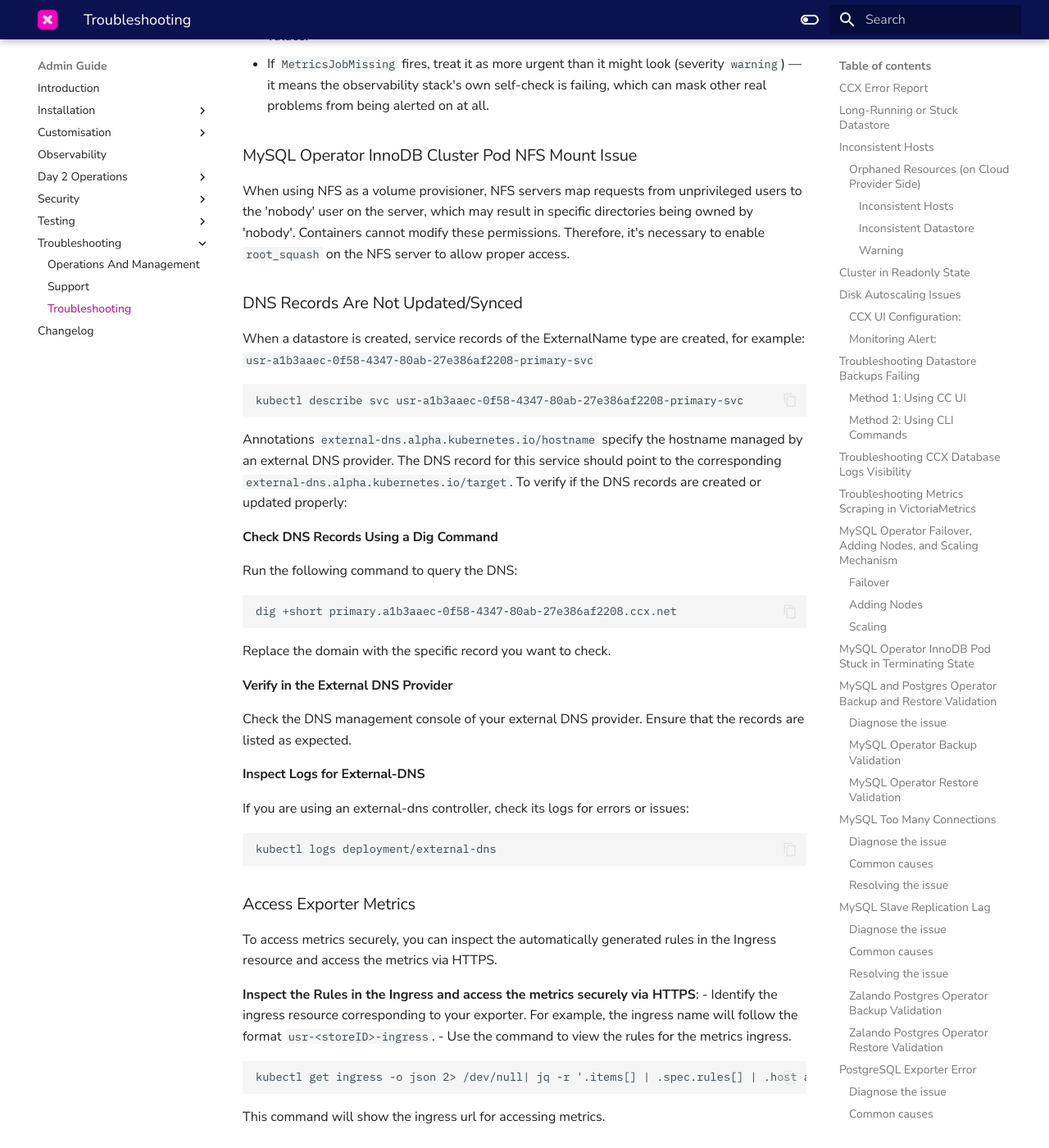
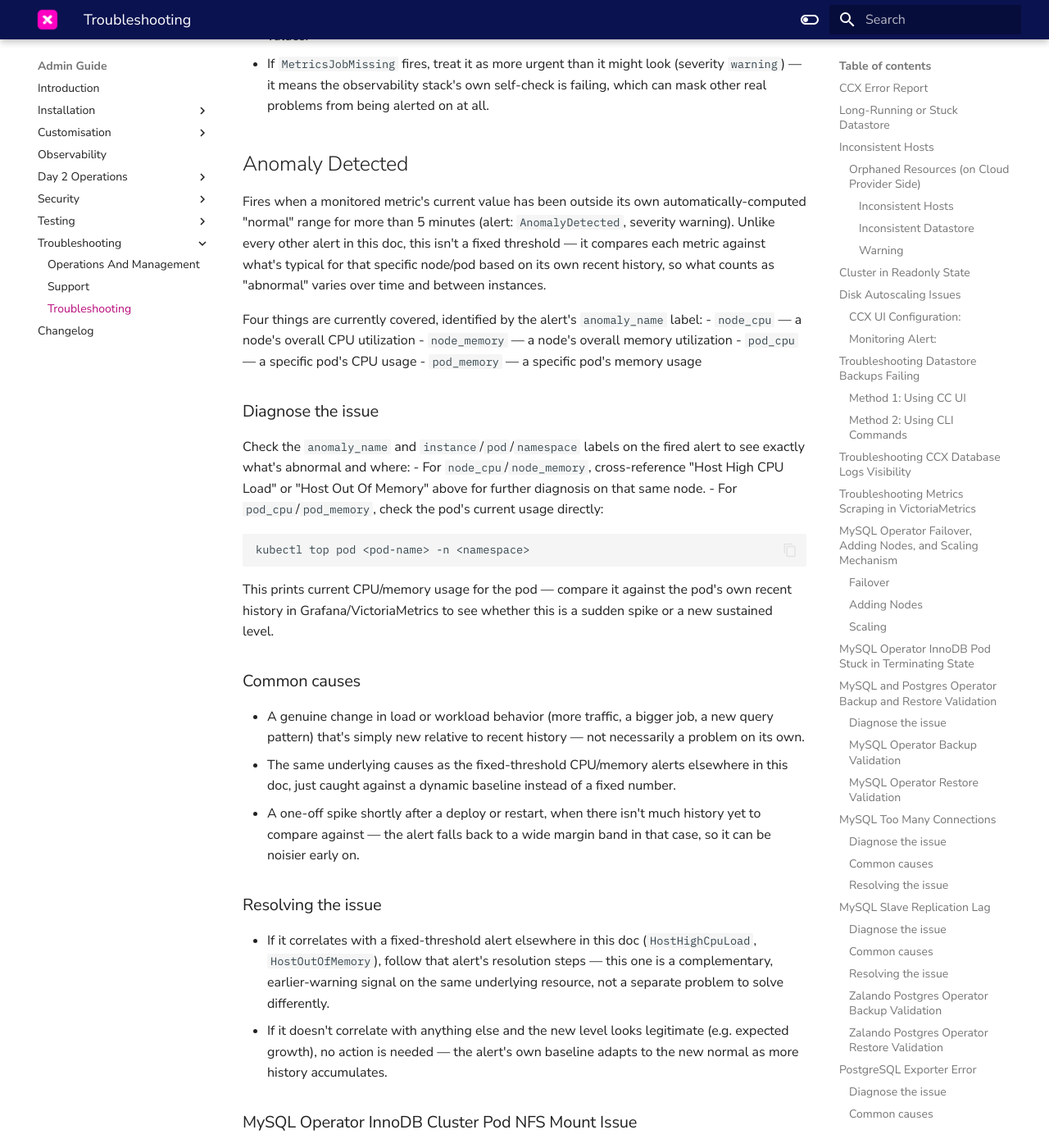
Before and after one commit to severalnines/ccx-docs, an MkDocs documentation site: the page built from docs/admin/Troubleshooting/Troubleshooting.md, in a window 1280 px wide and 1400 px high, scrolled down 30085 px. Shown: the whole window at 82% size. Built offline with MkDocs 1.6.1 and Material for MkDocs 9.7.7, drawn with Linux system fonts in a browser that asks for light colours; comment, search, counter and statistics services are not loaded.

Commit message:
Add anomaly runbook sections to the admin docs.

````diff
--- a/docs/admin/Troubleshooting/Troubleshooting.md
+++ b/docs/admin/Troubleshooting/Troubleshooting.md
@@ -829,6 +829,37 @@ kubectl get pods -n monitoring
 - If it's a scrape-config regression, revert or correct the relevant scrape config in the Helm values.
 - If `MetricsJobMissing` fires, treat it as more urgent than it might look (severity `warning`) — it means the observability stack's own self-check is failing, which can mask other real problems from being alerted on at all.
 
+## Anomaly Detected
+
+Fires when a monitored metric's current value has been outside its own automatically-computed "normal" range for more than 5 minutes (alert: `AnomalyDetected`, severity warning). Unlike every other alert in this doc, this isn't a fixed threshold — it compares each metric against what's typical for that specific node/pod based on its own recent history, so what counts as "abnormal" varies over time and between instances.
+
+Four things are currently covered, identified by the alert's `anomaly_name` label:
+- `node_cpu` — a node's overall CPU utilization
+- `node_memory` — a node's overall memory utilization
+- `pod_cpu` — a specific pod's CPU usage
+- `pod_memory` — a specific pod's memory usage
+
+### Diagnose the issue
+
+Check the `anomaly_name` and `instance`/`pod`/`namespace` labels on the fired alert to see exactly what's abnormal and where:
+- For `node_cpu`/`node_memory`, cross-reference "Host High CPU Load" or "Host Out Of Memory" above for further diagnosis on that same node.
+- For `pod_cpu`/`pod_memory`, check the pod's current usage directly:
+  ```bash
+  kubectl top pod <pod-name> -n <namespace>
+  ```
+  This prints current CPU/memory usage for the pod — compare it against the pod's own recent history in Grafana/VictoriaMetrics to see whether this is a sudden spike or a new sustained level.
+
+### Common causes
+
+- A genuine change in load or workload behavior (more traffic, a bigger job, a new query pattern) that's simply new relative to recent history — not necessarily a problem on its own.
+- The same underlying causes as the fixed-threshold CPU/memory alerts elsewhere in this doc, just caught against a dynamic baseline instead of a fixed number.
+- A one-off spike shortly after a deploy or restart, when there isn't much history yet to compare against — the alert falls back to a wide margin band in that case, so it can be noisier early on.
+
+### Resolving the issue
+
+- If it correlates with a fixed-threshold alert elsewhere in this doc (`HostHighCpuLoad`, `HostOutOfMemory`), follow that alert's resolution steps — this one is a complementary, earlier-warning signal on the same underlying resource, not a separate problem to solve differently.
+- If it doesn't correlate with anything else and the new level looks legitimate (e.g. expected growth), no action is needed — the alert's own baseline adapts to the new normal as more history accumulates.
+
 ### MySQL Operator InnoDB Cluster Pod NFS Mount Issue
 When using NFS as a volume provisioner, NFS servers map requests from unprivileged users to the 'nobody' user on the server, which may result in specific directories being owned by 'nobody'. Containers cannot modify these permissions. Therefore, it's necessary to enable `root_squash` on the NFS server to allow proper access.
 
````
